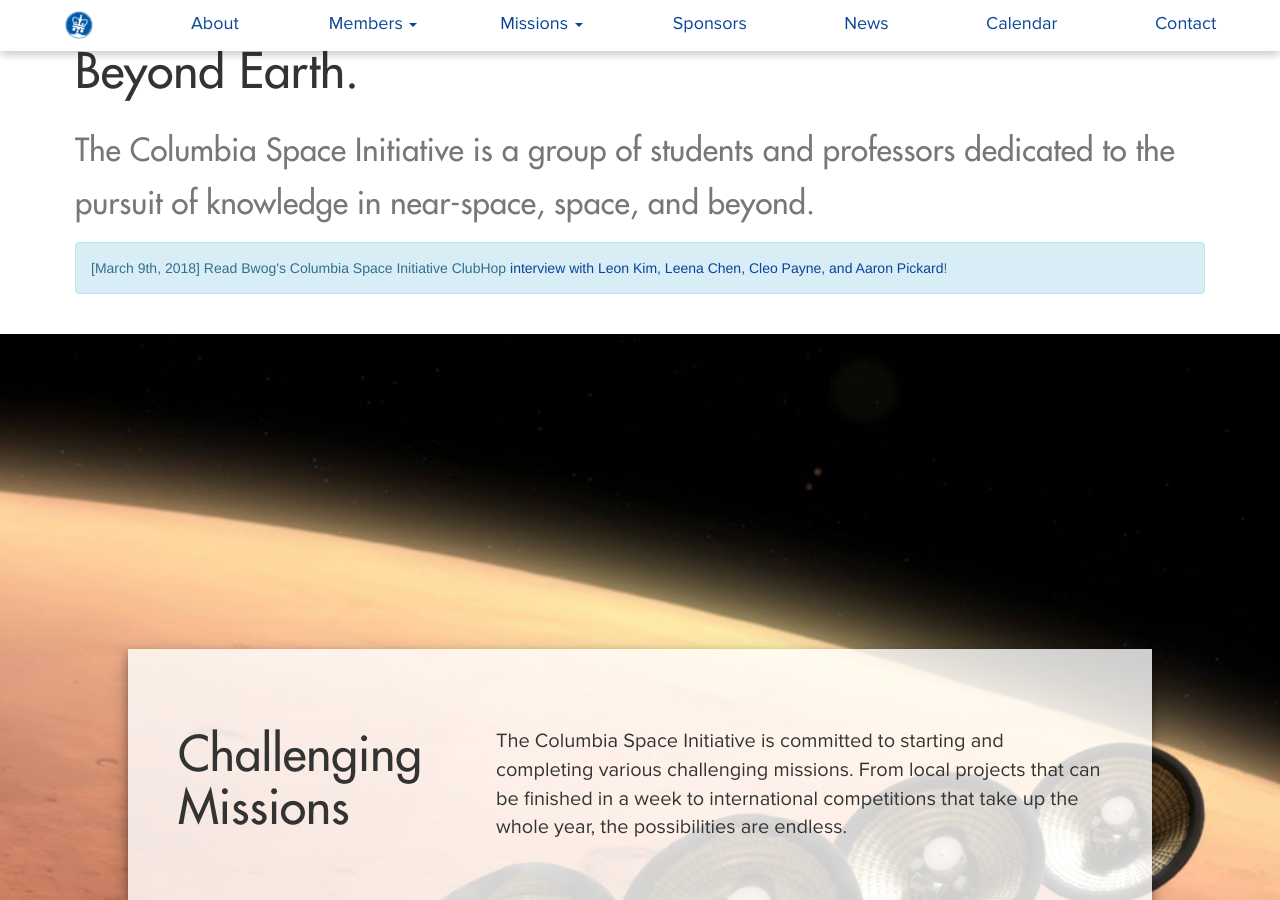
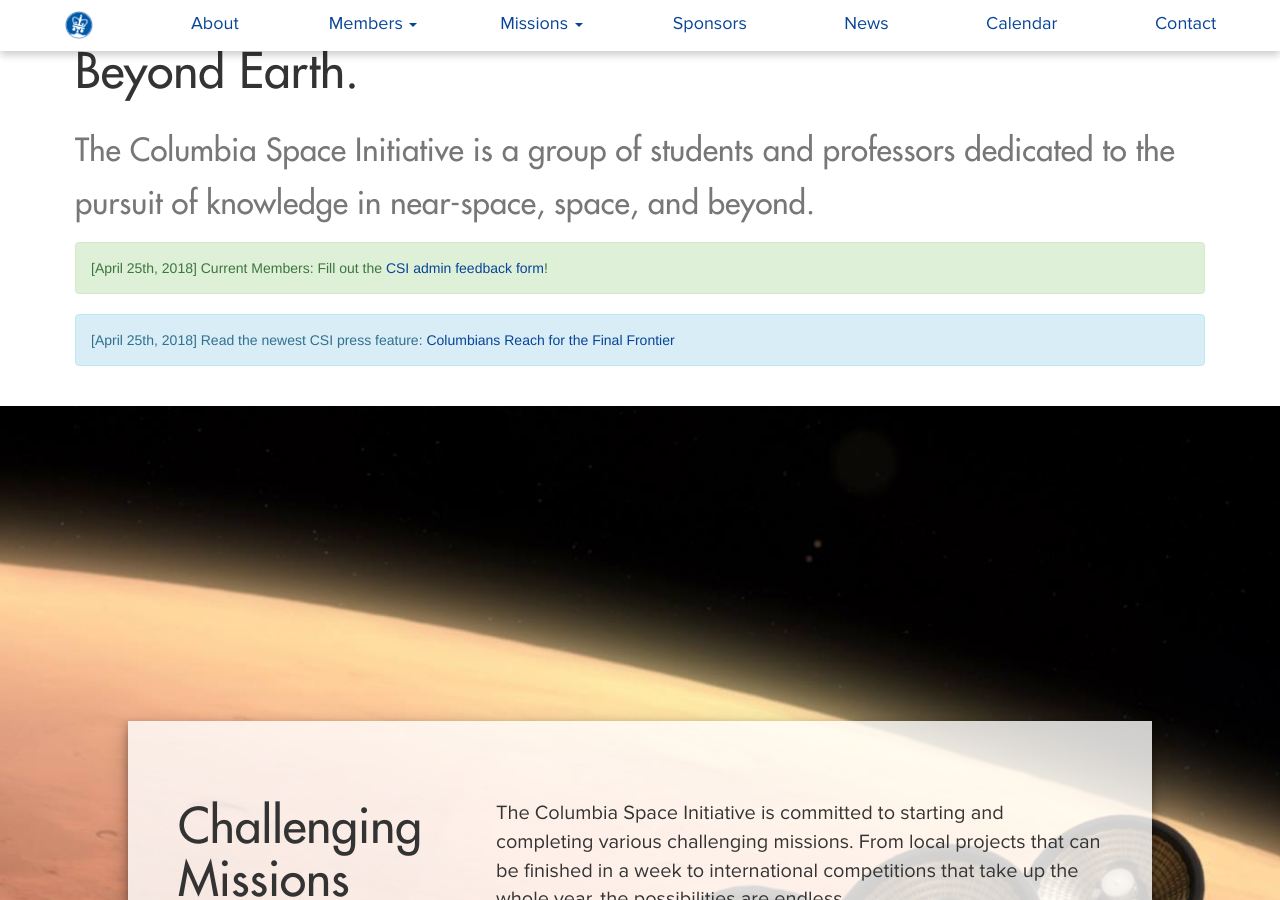
Before and after one commit to columbiaspace/columbiaspace.org, a Jekyll site: the page built from index.html, in a window 1280 px wide and 900 px high, scrolled down 906 px. Built offline with Jekyll 4.4.1, drawn with Linux system fonts in a browser that asks for light colours; nearby versions of some CDN libraries; comment, search, counter and statistics services are not loaded.

Commit message:
new announcements on home page

```diff
--- a/index.html
+++ b/index.html
@@ -22,10 +22,17 @@
 	The Columbia Space Initiative is a group of students and professors dedicated to the pursuit of knowledge in near-space, space, and beyond.
     </small></h2>
 
-    <div class="alert alert-info">[March 9th, 2018] Read Bwog's Columbia Space Initiative ClubHop
-      <a href="http://bwog.com/2018/03/09/clubhop-columbia-space-initiative/">
-      interview with Leon Kim, Leena Chen, Cleo Payne, and Aaron Pickard</a>!
+    <div class="alert alert-success">[April 25th, 2018] Current Members: Fill out the
+      <a href="https://goo.gl/forms/DBHW2iwnxek1yrb33">
+      CSI admin feedback form</a>!
     </div>
+
+    <div class="alert alert-info">[April 25th, 2018] Read the newest CSI press feature:
+      <a href="http://engineering.columbia.edu/news/csi-spaceposium">
+        Columbians Reach for the Final Frontier
+      </a>
+    </div>
+
   </div>
 </div>
 
```
